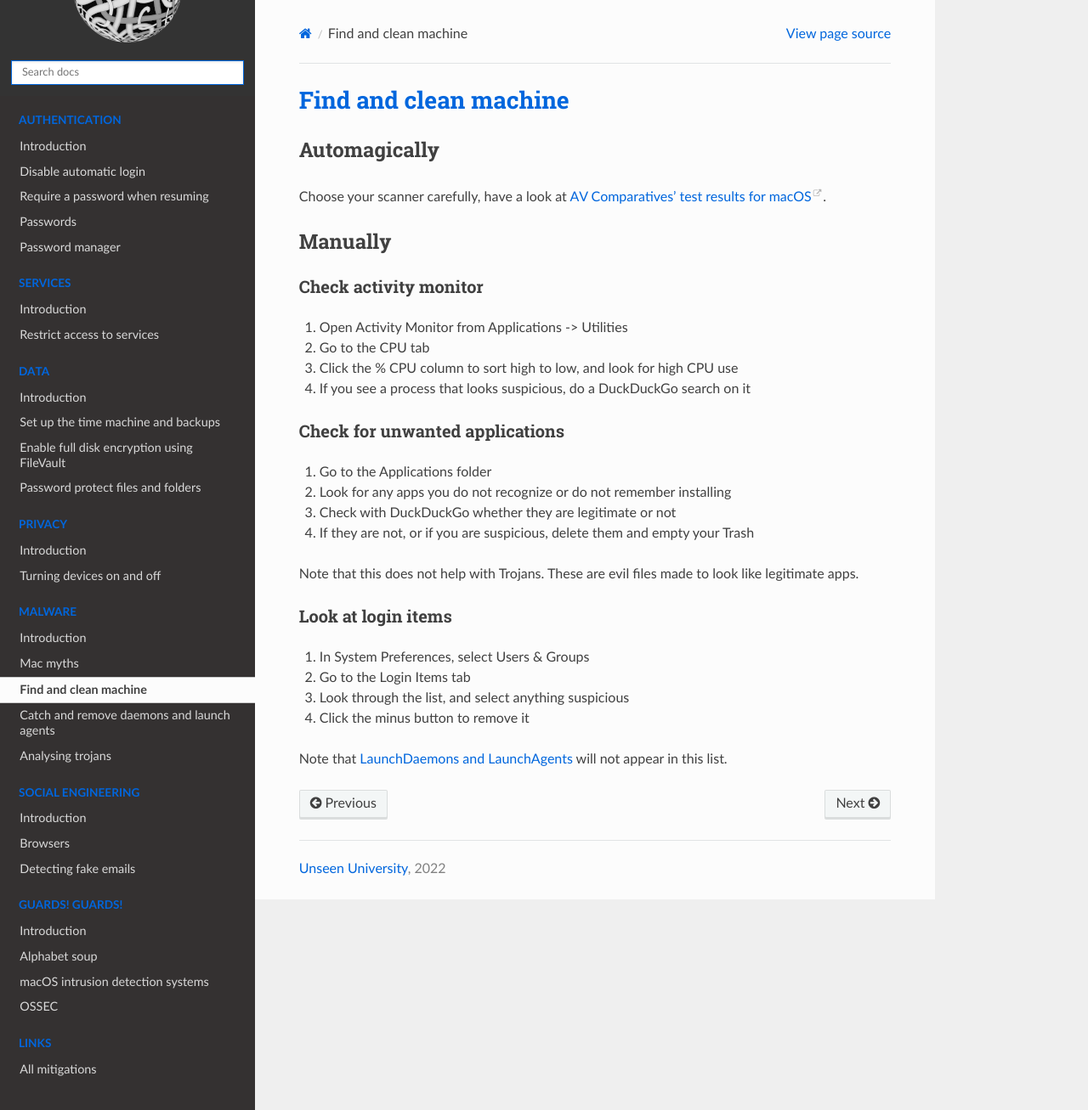
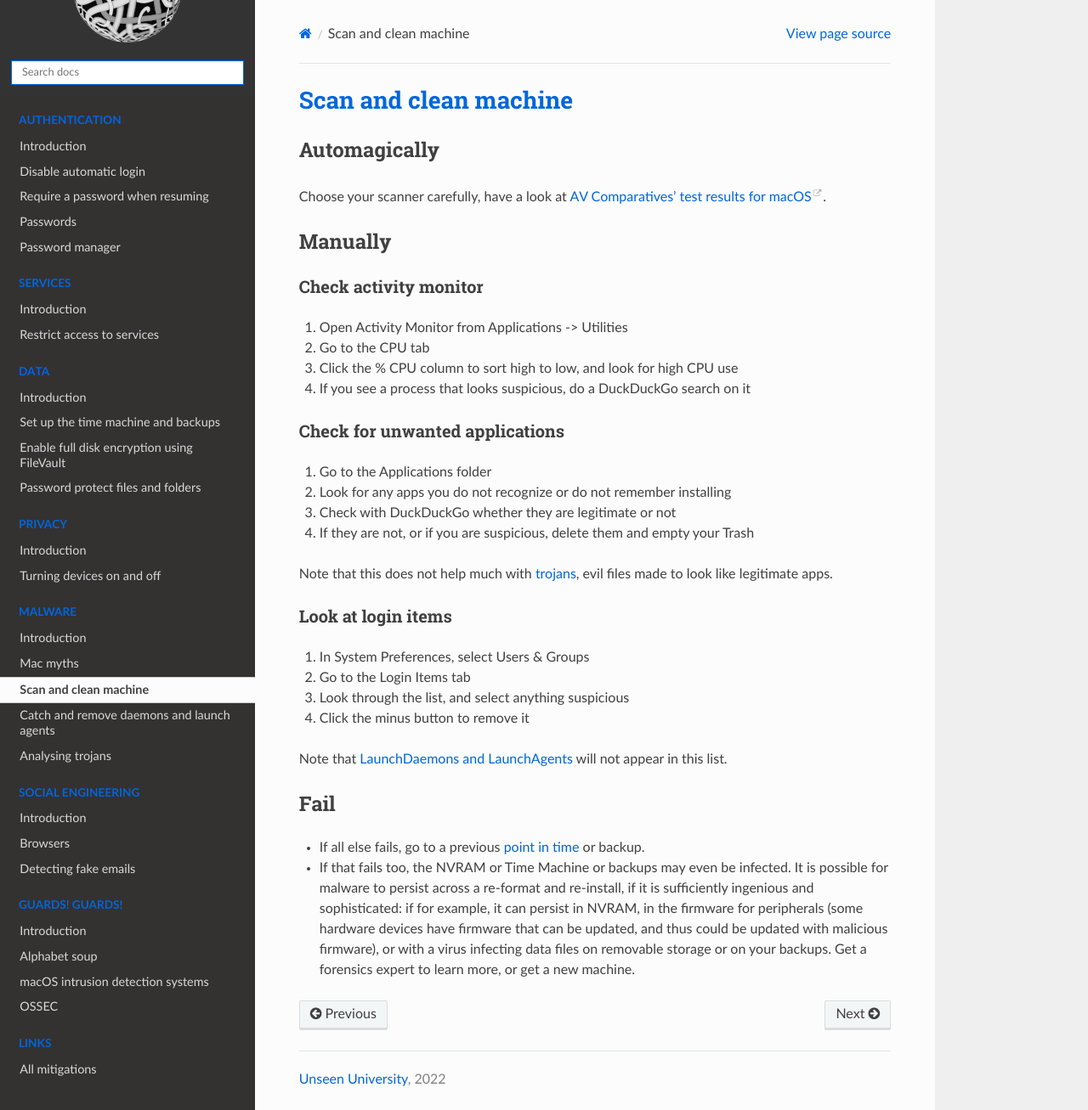
Before and after one commit to tymyrddin/blue-macos, a Sphinx documentation site: the page built from source/docs/malware/clean-machine.md, in a window 1280 px wide and 1307 px high. Shown: the whole window at 85% size. Built offline with Sphinx 7.4.7 and the Read the Docs theme 2.0.0, drawn with Linux system fonts in a browser that asks for light colours.

Commit message:
Fail in clean mchine

```diff
--- a/source/docs/malware/clean-machine.md
+++ b/source/docs/malware/clean-machine.md
@@ -1,4 +1,4 @@
-# Find and clean machine
+# Scan and clean machine
 
 ## Automagically
 
@@ -20,7 +20,7 @@ Choose your scanner carefully, have a look at [AV Comparatives' test results for
 3. Check with DuckDuckGo whether they are legitimate or not
 4. If they are not, or if you are suspicious, delete them and empty your Trash
 
-Note that this does not help with Trojans. These are evil files made to look like legitimate apps.
+Note that this does not help much with [trojans](analysing-trojans.md), evil files made to look like legitimate apps.
 
 ### Look at login items
 
@@ -30,3 +30,8 @@ Note that this does not help with Trojans. These are evil files made to look lik
 4. Click the minus button to remove it
 
 Note that [LaunchDaemons and LaunchAgents](daemons-and-agents.md) will not appear in this list.
+
+## Fail
+
+* If all else fails, go to a previous [point in time](../data/time-machine.md) or backup.
+* If that fails too, the NVRAM or Time Machine or backups may even be infected. It is possible for malware to persist across a re-format and re-install, if it is sufficiently ingenious and sophisticated: if for example, it can persist in NVRAM, in the firmware for peripherals (some hardware devices have firmware that can be updated, and thus could be updated with malicious firmware), or with a virus infecting data files on removable storage or on your backups. Get a forensics expert to learn more, or get a new machine.
```
